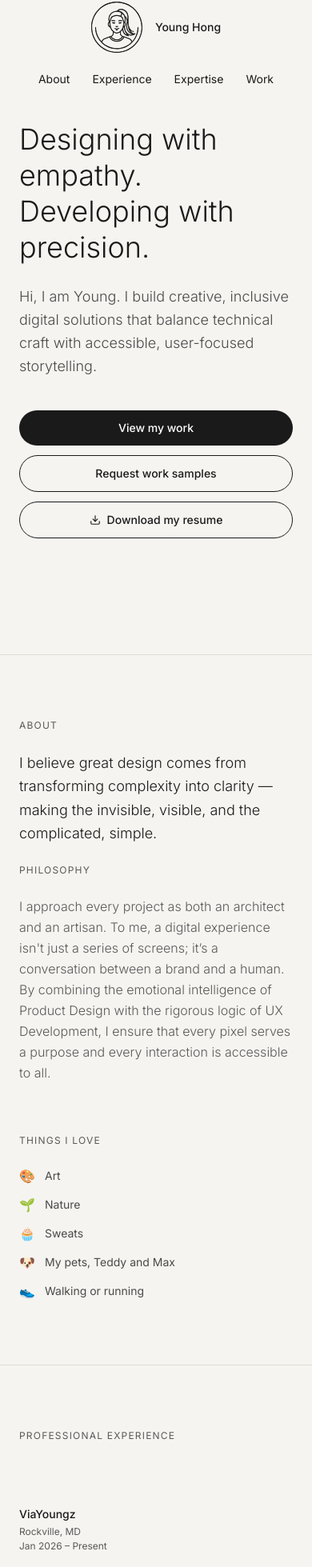
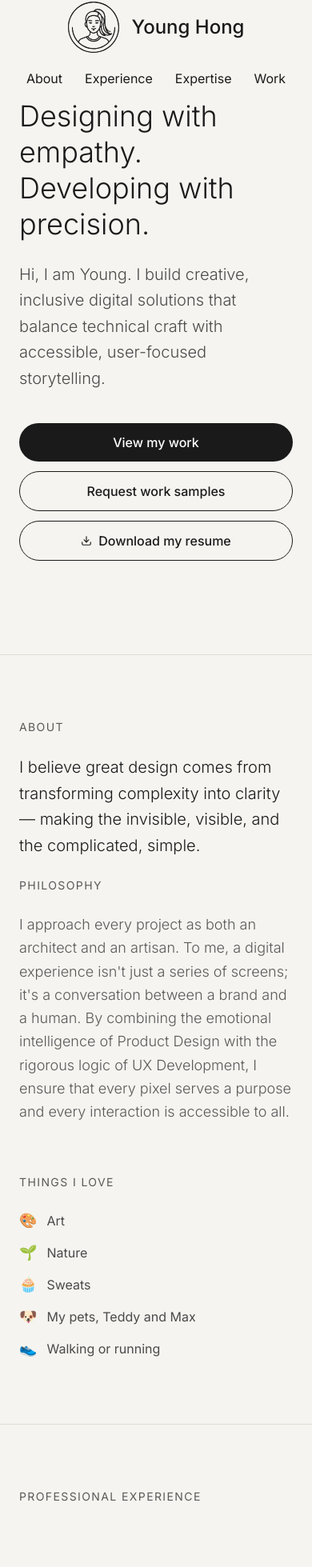
Before and after one commit to viaYoungz/viayoungzllc, a React (Vite) app: page / in a window 390 px wide. Shown: the part 26-1985 px from the top of the page at 80% size. Built offline with nearby package versions, Linux system fonts and the light colour scheme.

Commit message:
Font Size adjust in mobile view

```diff
--- a/src/components/About.jsx
+++ b/src/components/About.jsx
@@ -4,15 +4,10 @@ const interests = [
   { emoji: '🧁', ariaLabel: 'Cupcake', label: 'Sweats' },
   { emoji: '🐶', ariaLabel: 'Dog Face', label: 'My pets, Teddy and Max' },
   { emoji: '👟', ariaLabel: 'Running Shoes', label: 'Walking or running' },
-];
+]
 
 export default function About() {
   return (
-    /*
-     * aria-labelledby ties the section landmark to its visible heading
-     * so screen readers announce "About, region" (WCAG 1.3.1 / 1.3.6)
-     * scroll-mt-20 prevents the fixed navbar from obscuring focused content
-     */
     <section
       id="about"
       aria-labelledby="about-heading"
@@ -22,11 +17,11 @@ export default function About() {
         <div>
           <h2
             id="about-heading"
-            className="text-xs uppercase tracking-widest text-[#595959] mb-6"
+            className="text-sm md:text-xs uppercase tracking-widest text-[#595959] mb-6"
           >
             About
           </h2>
-          <p className="text-lg text-[#1a1a1a] font-light leading-relaxed mb-6">
+          <p className="text-xl md:text-lg text-[#1a1a1a] font-light leading-relaxed mb-6">
             I believe great design comes from transforming complexity into
             clarity — making the invisible, visible, and the complicated,
             simple.
@@ -34,14 +29,14 @@ export default function About() {
 
           <h2
             id="philosophy-heading"
-            className="text-xs uppercase tracking-widest text-[#595959] mb-6"
+            className="text-sm md:text-xs uppercase tracking-widest text-[#595959] mb-6"
           >
             Philosophy
           </h2>
 
-          <p className="text-base text-[#595959] font-light leading-relaxed">
+          <p className="text-lg md:text-base text-[#595959] font-light leading-relaxed">
             I approach every project as both an architect and an artisan. To me,
-            a digital experience isn't just a series of screens; it’s a
+            a digital experience isn't just a series of screens; it's a
             conversation between a brand and a human. By combining the emotional
             intelligence of Product Design with the rigorous logic of UX
             Development, I ensure that every pixel serves a purpose and every
@@ -52,27 +47,15 @@ export default function About() {
         <div>
           <h2
             id="interests-heading"
-            className="text-xs uppercase tracking-widest text-[#595959] mb-6"
+            className="text-sm md:text-xs uppercase tracking-widest text-[#595959] mb-6"
           >
             Things I love
           </h2>
 
-          {/*
-           * role="list" restores list semantics in VoiceOver/Safari when
-           * Tailwind Preflight sets list-style:none (known AT bug)
-           */}
-          <ul
-            role="list"
-            aria-labelledby="interests-heading"
-            className="space-y-3"
-          >
+          <ul role="list" aria-labelledby="interests-heading" className="space-y-3">
             {interests.map(({ emoji, ariaLabel, label }) => (
-              <li
-                key={label}
-                className="flex items-center gap-3 text-sm text-[#4a4a4a]"
-              >
-                {/* role="img" + aria-label gives AT a meaningful name for the emoji */}
-                <span role="img" aria-label={ariaLabel} className="text-base">
+              <li key={label} className="flex items-center gap-3 text-base md:text-sm text-[#4a4a4a]">
+                <span role="img" aria-label={ariaLabel} className="text-lg md:text-base">
                   {emoji}
                 </span>
                 <span>{label}</span>
@@ -82,5 +65,5 @@ export default function About() {
         </div>
       </div>
     </section>
-  );
+  )
 }
--- a/src/components/Experience.jsx
+++ b/src/components/Experience.jsx
@@ -57,7 +57,7 @@ export default function Experience() {
     >
       <h2
         id="experience-heading"
-        className="text-xs uppercase tracking-widest text-[#595959] mb-12"
+        className="text-sm md:text-xs uppercase tracking-widest text-[#595959] mb-12"
       >
         Professional Experience
       </h2>
@@ -70,18 +70,18 @@ export default function Experience() {
             className="grid md:grid-cols-3 gap-4 md:gap-8 py-8 border-b border-[#e0ddd5] last:border-b-0"
           >
             <div>
-              <h3 className="text-sm font-medium text-[#1a1a1a]">{exp.company}</h3>
-              <p className="text-xs text-[#595959] mt-1">{exp.location}</p>
-              <p className="text-xs text-[#595959] mt-0.5">
+              <h3 className="text-base md:text-sm font-medium text-[#1a1a1a]">{exp.company}</h3>
+              <p className="text-sm md:text-xs text-[#595959] mt-1">{exp.location}</p>
+              <p className="text-sm md:text-xs text-[#595959] mt-0.5">
                 <time>{exp.period}</time>
               </p>
             </div>
             <div className="md:col-span-2">
-              <p className="text-sm font-medium text-[#4a4a4a] mb-3">{exp.role}</p>
+              <p className="text-base md:text-sm font-medium text-[#4a4a4a] mb-3">{exp.role}</p>
               <ul role="list" className="space-y-2">
                 {exp.bullets.map((bullet, i) => (
-                  <li key={i} className="flex gap-2 text-sm text-[#595959] font-light leading-relaxed">
-                    <span aria-hidden="true" className="mt-1.5 h-1 w-1 flex-shrink-0 rounded-full bg-[#595959]" />
+                  <li key={i} className="flex gap-2 text-base md:text-sm text-[#595959] font-light leading-relaxed">
+                    <span aria-hidden="true" className="mt-2 h-1 w-1 flex-shrink-0 rounded-full bg-[#595959]" />
                     <span>{bullet}</span>
                   </li>
                 ))}
--- a/src/components/Hero.jsx
+++ b/src/components/Hero.jsx
@@ -15,7 +15,7 @@ export default function Hero() {
         Designing with empathy. Developing with precision.
       </h1>
 
-      <p className="text-lg md:text-xl text-[#4a4a4a] font-light leading-relaxed max-w-2xl mb-10">
+      <p className="text-xl md:text-xl text-[#4a4a4a] font-light leading-relaxed max-w-2xl mb-10">
         Hi, I am Young. I build creative, inclusive digital solutions that
         balance technical craft with accessible, user-focused storytelling.
       </p>
@@ -23,13 +23,13 @@ export default function Hero() {
       <div className="flex flex-col sm:flex-row gap-3">
         <Link
           to="/work"
-          className="inline-flex items-center justify-center px-6 py-3 bg-[#1a1a1a] text-white text-sm font-medium rounded-full hover:bg-[#333] transition-colors"
+          className="inline-flex items-center justify-center px-6 py-3 bg-[#1a1a1a] text-white text-base font-medium rounded-full hover:bg-[#333] transition-colors"
         >
           View my work
         </Link>
         <a
           href="mailto:viayoungz@gmail.com"
-          className="inline-flex items-center justify-center px-6 py-3 border border-[#1a1a1a] text-[#1a1a1a] text-sm font-medium rounded-full hover:bg-[#1a1a1a] hover:text-white transition-colors"
+          className="inline-flex items-center justify-center px-6 py-3 border border-[#1a1a1a] text-[#1a1a1a] text-base font-medium rounded-full hover:bg-[#1a1a1a] hover:text-white transition-colors"
         >
           Request work samples
         </a>
@@ -37,7 +37,7 @@ export default function Hero() {
           href="/resume.pdf"
           download="Young_Hong_Resume.pdf"
           aria-label="Download my resume as a PDF"
-          className="inline-flex items-center justify-center gap-2 px-6 py-3 border border-[#1a1a1a] text-[#1a1a1a] text-sm font-medium rounded-full hover:bg-[#1a1a1a] hover:text-white transition-colors"
+          className="inline-flex items-center justify-center gap-2 px-6 py-3 border border-[#1a1a1a] text-[#1a1a1a] text-base font-medium rounded-full hover:bg-[#1a1a1a] hover:text-white transition-colors"
         >
           <svg
             xmlns="http://www.w3.org/2000/svg"
--- a/src/components/Navbar.jsx
+++ b/src/components/Navbar.jsx
@@ -19,7 +19,7 @@ export default function Navbar() {
             aria-hidden="true"
             className="h-16 w-auto"
           />
-          <span className="text-sm font-medium text-[#1a1a1a]">Young Hong</span>
+          <span className="text-2xl md:text-sm font-medium text-[#1a1a1a]">Young Hong</span>
         </Link>
 
         {/* Padding ensures minimum 44×44px touch target (WCAG 2.5.5 / 2.5.8) */}
@@ -27,7 +27,7 @@ export default function Navbar() {
           <li>
             <Link
               to="/#about"
-              className="text-sm text-[#1a1a1a] hover:opacity-60 transition-opacity px-3 py-2 rounded"
+              className="text-base md:text-sm text-[#1a1a1a] hover:opacity-60 transition-opacity px-3 py-2 rounded"
             >
               About
             </Link>
@@ -35,7 +35,7 @@ export default function Navbar() {
           <li>
             <Link
               to="/#experience"
-              className="text-sm text-[#1a1a1a] hover:opacity-60 transition-opacity px-3 py-2 rounded"
+              className="text-base md:text-sm text-[#1a1a1a] hover:opacity-60 transition-opacity px-3 py-2 rounded"
             >
               Experience
             </Link>
@@ -43,7 +43,7 @@ export default function Navbar() {
           <li>
             <Link
               to="/#skills"
-              className="text-sm text-[#1a1a1a] hover:opacity-60 transition-opacity px-3 py-2 rounded"
+              className="text-base md:text-sm text-[#1a1a1a] hover:opacity-60 transition-opacity px-3 py-2 rounded"
             >
               Expertise
             </Link>
@@ -51,7 +51,7 @@ export default function Navbar() {
           <li>
             <Link
               to="/work"
-              className="text-sm text-[#1a1a1a] hover:opacity-60 transition-opacity px-3 py-2 rounded"
+              className="text-base md:text-sm text-[#1a1a1a] hover:opacity-60 transition-opacity px-3 py-2 rounded"
             >
               Work
             </Link>
--- a/src/components/Skills.jsx
+++ b/src/components/Skills.jsx
@@ -62,7 +62,7 @@ export default function Skills() {
     >
       <h2
         id="skills-heading"
-        className="text-xs uppercase tracking-widest text-[#595959] mb-12"
+        className="text-sm md:text-xs uppercase tracking-widest text-[#595959] mb-12"
       >
         Core Competencies
       </h2>
@@ -74,7 +74,7 @@ export default function Skills() {
       <dl className="grid sm:grid-cols-2 lg:grid-cols-3 gap-8">
         {skills.map((skill) => (
           <div key={skill.title}>
-            <dt className="text-sm font-medium text-[#1a1a1a] mb-3">
+            <dt className="text-base md:text-sm font-medium text-[#1a1a1a] mb-3">
               {skill.title}
             </dt>
             <dd>
@@ -82,7 +82,7 @@ export default function Skills() {
                 {skill.tools.map((tool) => (
                   <li
                     key={tool}
-                    className="flex items-start gap-2 text-sm text-[#595959] font-light leading-relaxed"
+                    className="flex items-start gap-2 text-base md:text-sm text-[#595959] font-light leading-relaxed"
                   >
                     <span
                       aria-hidden="true"
```
Also changed, not shown: src/components/Footer.jsx (+6 -14 lines), src/pages/Work.jsx (+7 -7 lines), vercel.json (added).
